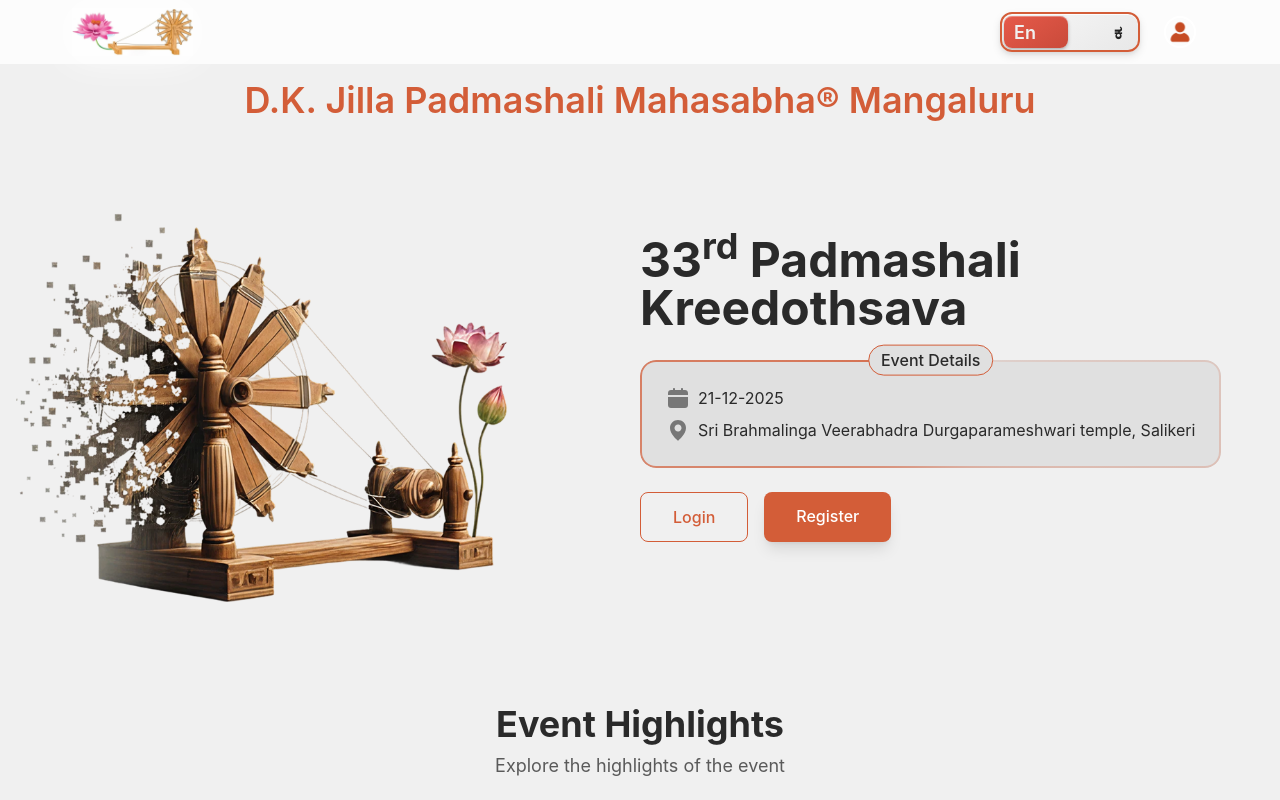
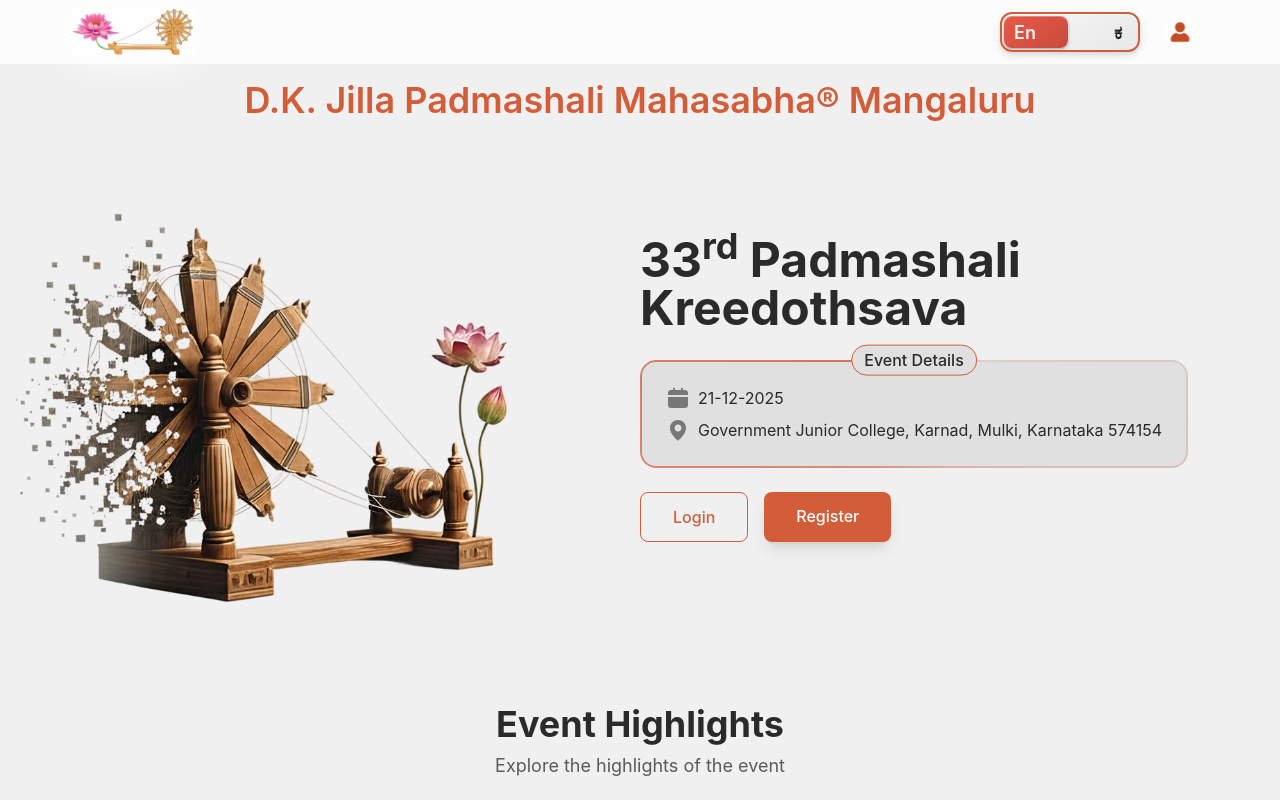
Before and after one commit to vishnushettigar/events, a React (Vite) app in the folder sports/: page / in a window 1280 px wide. Shown: the top 800 px of the page. Built offline with nearby package versions, Linux system fonts and the light colour scheme; no server answers; a web font is replaced by a local one.

Commit message:
location change

```diff
--- a/sports/src/components/EventDetails.jsx
+++ b/sports/src/components/EventDetails.jsx
@@ -24,7 +24,7 @@
             width={24}
           />
           <span className="text-[#2a2a2a]">
-            Sri Brahmalinga Veerabhadra Durgaparameshwari temple, Salikeri{" "}
+          Government Junior College, Karnad, Mulki, Karnataka 574154{" "}
           </span>
         </div>
       </div>
```
Also changed, not shown: 1 other file (tests, documents, lock files or other folders).
